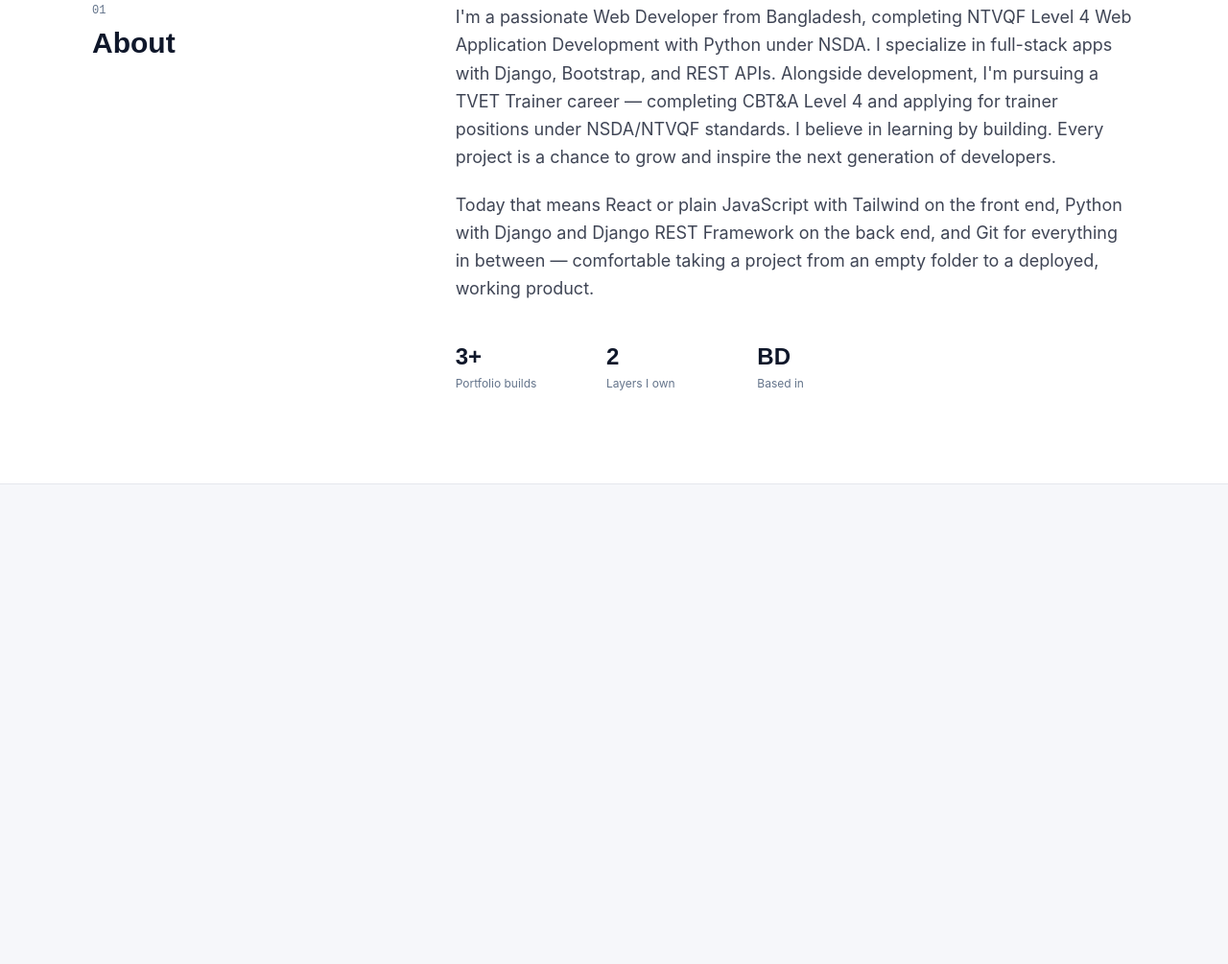
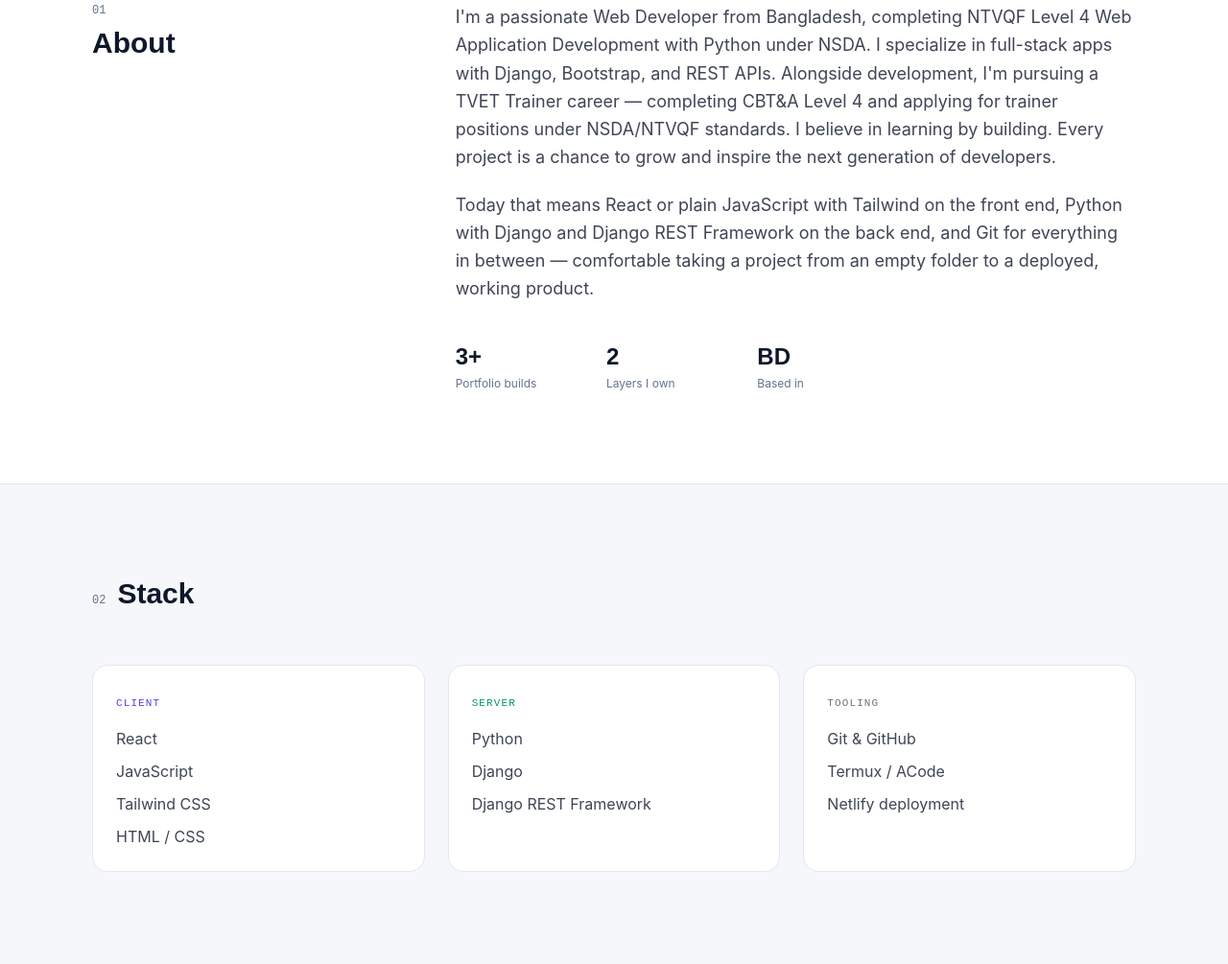
Before and after one commit to ArmanIslam3307/Auspify_Task2_Portfolio_Page, a website: page index.html in a window 1280 px wide. Shown: the part 812-1817 px from the top of the page at 96% size. Before the commit the page ends 1317 px from the top, so only its background shows below. Drawn offline with Linux system fonts and the light colour scheme.

Commit message:
Added Skills Section

```diff
--- a/index.html
+++ b/index.html
@@ -164,6 +164,46 @@
     </div>
   </section>
 
+  <!-- ============ SKILLS ============ -->
+<section id="skills" class="py-20 sm:py-24">
+  <div class="max-w-6xl mx-auto px-5 sm:px-8">
+    <div class="flex items-baseline gap-3 mb-14 fade-up">
+      <p class="font-mono text-xs text-muted">02</p>
+      <h2 class="font-display font-bold text-3xl text-ink">Stack</h2>
+    </div>
+
+    <div class="grid sm:grid-cols-3 gap-6">
+      <div class="fade-up bg-surface border border-line rounded-2xl p-6 hover:border-client transition-colors">
+        <span class="font-mono text-[11px] uppercase tracking-widest text-client">Client</span>
+        <ul class="mt-4 space-y-2.5 text-ink/80">
+          <li>React</li>
+          <li>JavaScript</li>
+          <li>Tailwind CSS</li>
+          <li>HTML / CSS</li>
+        </ul>
+      </div>
+
+      <div class="fade-up bg-surface border border-line rounded-2xl p-6 hover:border-client transition-colors">
+        <span class="font-mono text-[11px] uppercase tracking-widest text-server">Server</span>
+        <ul class="mt-4 space-y-2.5 text-ink/80">
+          <li>Python</li>
+          <li>Django</li>
+          <li>Django REST Framework</li>
+        </ul>
+      </div>
+
+      <div class="fade-up bg-surface border border-line rounded-2xl p-6 hover:border-client transition-colors">
+        <span class="font-mono text-[11px] uppercase tracking-widest text-ink/60">Tooling</span>
+        <ul class="mt-4 space-y-2.5 text-ink/80">
+          <li>Git &amp; GitHub</li>
+          <li>Termux / ACode</li>
+          <li>Netlify deployment</li>
+        </ul>
+      </div>
+    </div>
+  </div>
+</section>
+
 
 
   <script src="./dist/script.js"></script>
```
Also changed, not shown: dist/style.css.
